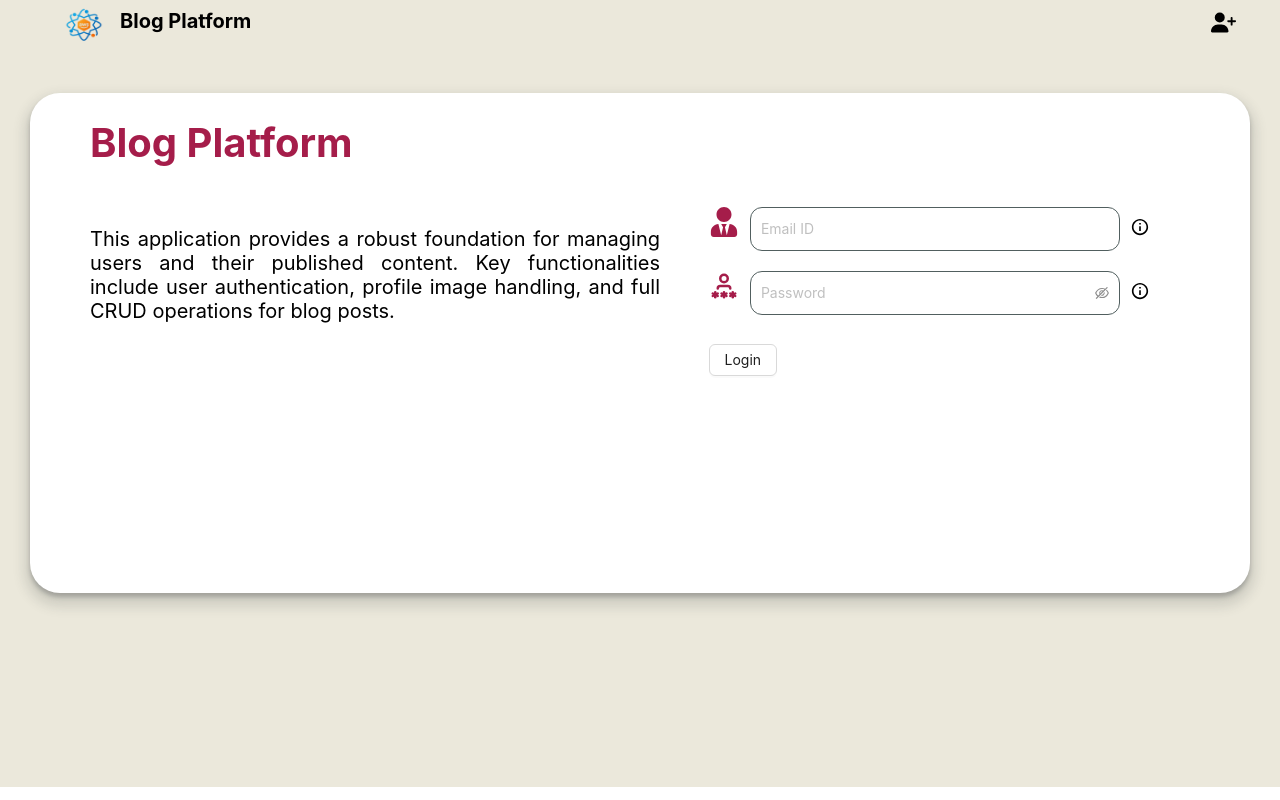
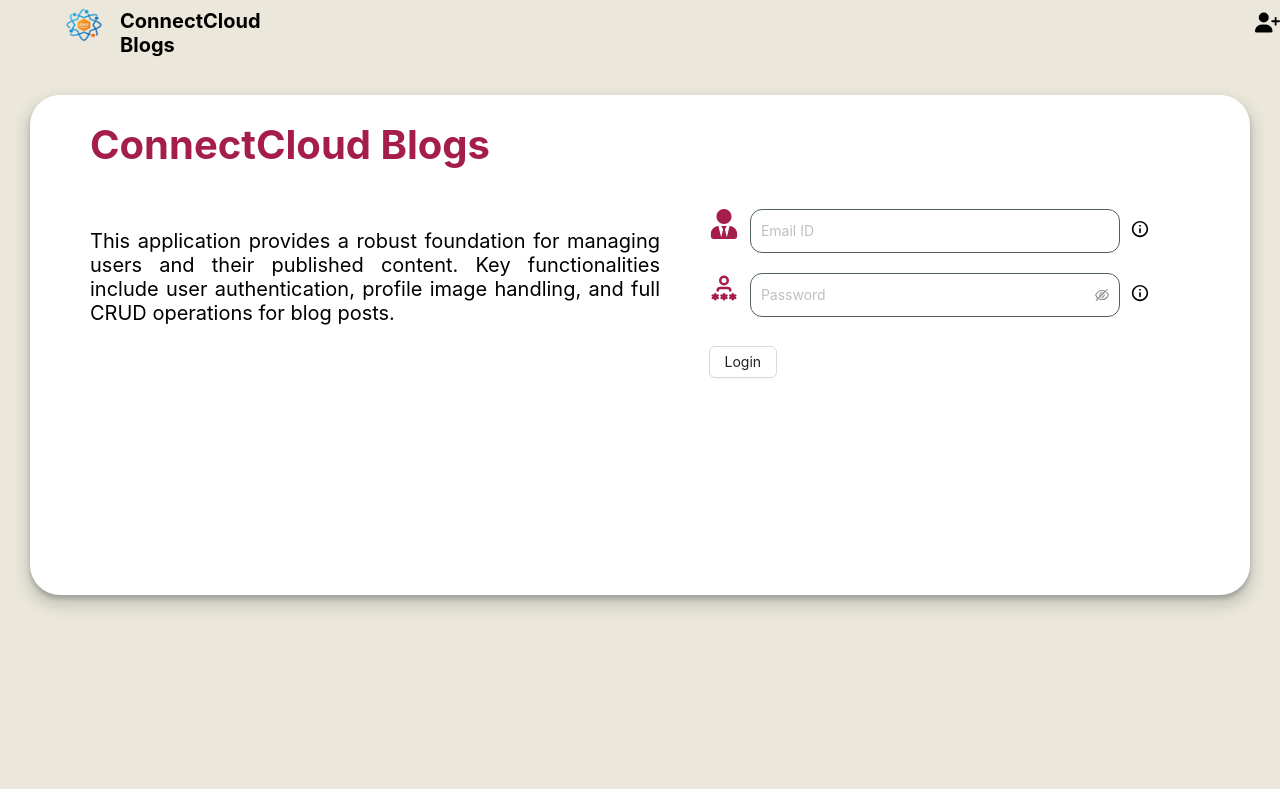
Before and after one commit to MehulGarg22/blog-platform, a React (Create React App) app: page / in a window 1280 px wide. Built offline with nearby package versions, Linux system fonts and the light colour scheme.

Commit message:
Platform name change

```diff
--- a/public/index.html
+++ b/public/index.html
@@ -24,7 +24,7 @@
       work correctly both with client-side routing and a non-root public URL.
       Learn how to configure a non-root public URL by running `npm run build`.
     -->
-    <title>Blog platform</title>
+    <title>ConnectCloud Blogs</title>
   </head>
   <body>
     <noscript>You need to enable JavaScript to run this app.</noscript>
--- a/src/component/landingpage.js
+++ b/src/component/landingpage.js
@@ -155,7 +155,7 @@ export default function LandingPage() {
       }).then((res)=>{
         console.log("response", res)
         setMessage('Signup Successful!')
-        setDescription('Welcome to Blog platform! You can now log in and explore.')
+        setDescription('Welcome to ConnectCloud Blogs! You can now log in and explore.')
         setType('success')
         setLoginLoading(false);
       }).catch((err)=>{
@@ -205,7 +205,7 @@ export default function LandingPage() {
             <img src={logo} style={{height:'50px', width:'60px', marginLeft:'90%',}} />
           </span>
           <span style={{marginLeft:'60px', marginTop:'9px', fontSize:'20px', fontWeight:'bold'}}>
-              Blog Platform
+          ConnectCloud Blogs
           </span>
         </div>
 
@@ -390,7 +390,7 @@ export default function LandingPage() {
             }}
           >
             <div style={{ fontWeight: "bold", color: "#a51d4a", marginBottom:'60px', fontSize:'40px' }}>
-              Blog Platform
+              ConnectCloud Blogs
             </div>
             <span style={{ fontWeight: "bold", color: "#a51d4a" }}>
               {" "}
--- a/src/component/navbar/navbar.js
+++ b/src/component/navbar/navbar.js
@@ -19,7 +19,7 @@ export default function Navbar() {
                     <img src={logo} style={{height:'50px', width:'60px', marginLeft:'90%'}} />
                 </span>
                 <span style={{marginLeft:'60px', marginTop:'6px', fontSize:'25px', fontWeight:'bold'}}>
-                    Blog Platform
+                   ConnectCloud Blogs
                 </span>
             </div>
             <div style={{marginLeft:'75vw'}}>
```
